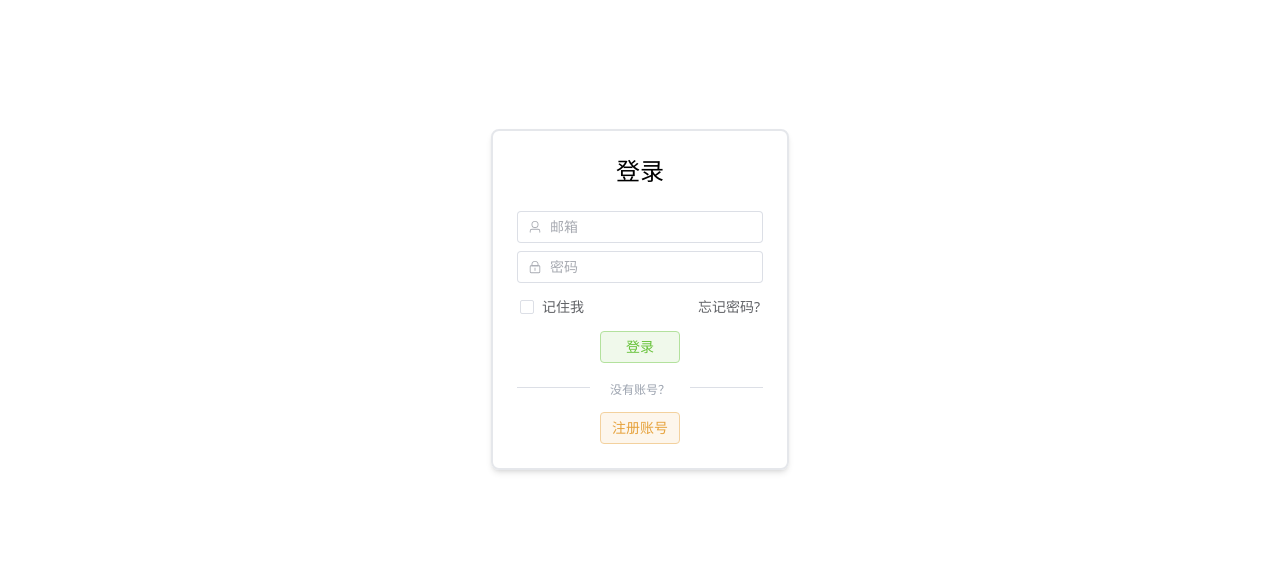
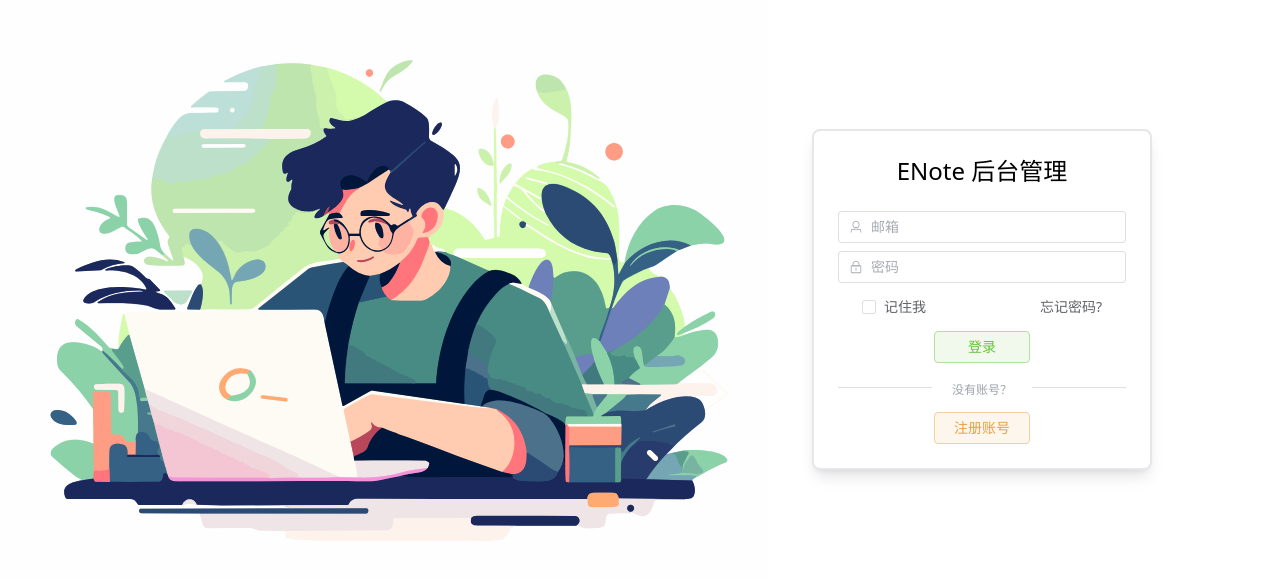
Before and after one commit to linxin4cs/enote-frontend, a Vue app: page /#/admin/auth/login in a window 1280 px wide. Shown: the part 101-680 px from the top of the page. Built offline with nearby package versions, Linux system fonts and the light colour scheme.

Commit message:
feat: 完成 后台管理系统-登录界面

```diff
--- a/src/components/Auth/AuthView.vue
+++ b/src/components/Auth/AuthView.vue
@@ -1,8 +1,10 @@
 <script setup></script>
 
 <template>
-	<div class="flex justify-center items-center h-screen">
-		<div class="border-2 flex rounded-lg p-6 shadow-md">
+	<div
+		class="bg-image flex justify-center lg:justify-end items-center h-screen lg:pr-32"
+	>
+		<div class="border-2 flex rounded-lg p-6 shadow-lg bg-white">
 			<router-view v-slot="{ Component }">
 				<transition name="el-fade-in-linear" mode="out-in">
 					<component :is="Component" />
@@ -11,3 +13,18 @@
 		</div>
 	</div>
 </template>
+
+<style scoped>
+.bg-image {
+	background-image: url("@/assets/images/admin_login_bg.svg");
+	background-repeat: no-repeat;
+	background-size: contain;
+	background-position: center;
+}
+@media screen and (min-width: 1024px) {
+	.bg-image {
+		background-size: 60%;
+		background-position: left;
+	}
+}
+</style>
--- a/src/components/Auth/LoginBlock.vue
+++ b/src/components/Auth/LoginBlock.vue
@@ -25,9 +25,9 @@ console.log(props.mode);
 
 <template>
 	<div class="text-center">
-		<h2 class="mb-6 text-2xl">登录</h2>
+		<h2 class="mb-6 text-2xl">ENote 后台管理</h2>
 		<!--		<div>测试内容</div>-->
-		<div class="w-70 mt-2">
+		<div class="w-72 mt-2">
 			<el-input v-model="form.username" type="text" placeholder="邮箱">
 				<template #prefix>
 					<el-icon>
@@ -36,7 +36,7 @@ console.log(props.mode);
 				</template>
 			</el-input>
 		</div>
-		<div class="w-70 mt-2">
+		<div class="w-72 mt-2">
 			<el-input v-model="form.password" type="password" placeholder="密码">
 				<template #prefix>
 					<el-icon>
@@ -52,7 +52,7 @@ console.log(props.mode);
 				<el-link>忘记密码?</el-link>
 			</router-link>
 		</div>
-		<el-button @click="login" class="w-20" type="success" plain>
+		<el-button @click="login" class="w-24" type="success" plain>
 			登录
 		</el-button>
 		<div v-if="props.mode === 'admin'" class="flex flex-col items-center">
@@ -65,7 +65,7 @@ console.log(props.mode);
 						router.push('/admin/auth/register');
 					}
 				"
-				class="w-20"
+				class="w-24"
 				type="warning"
 				plain
 				>注册账号
```
Also changed, not shown: src/assets/images/admin_login_bg.svg (added).
